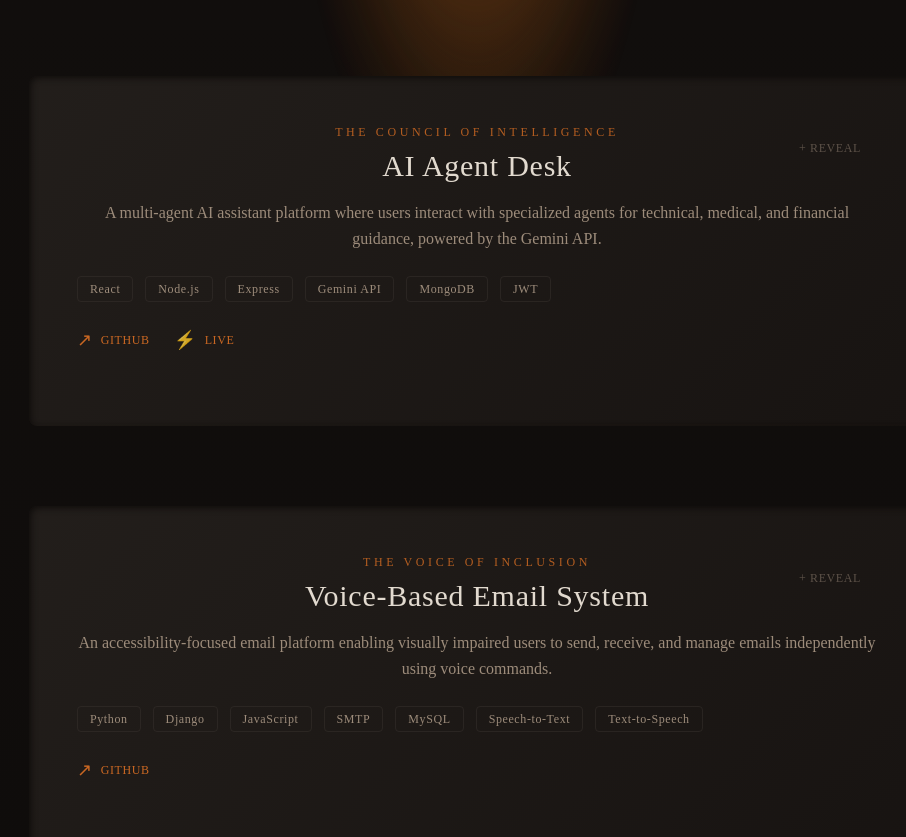
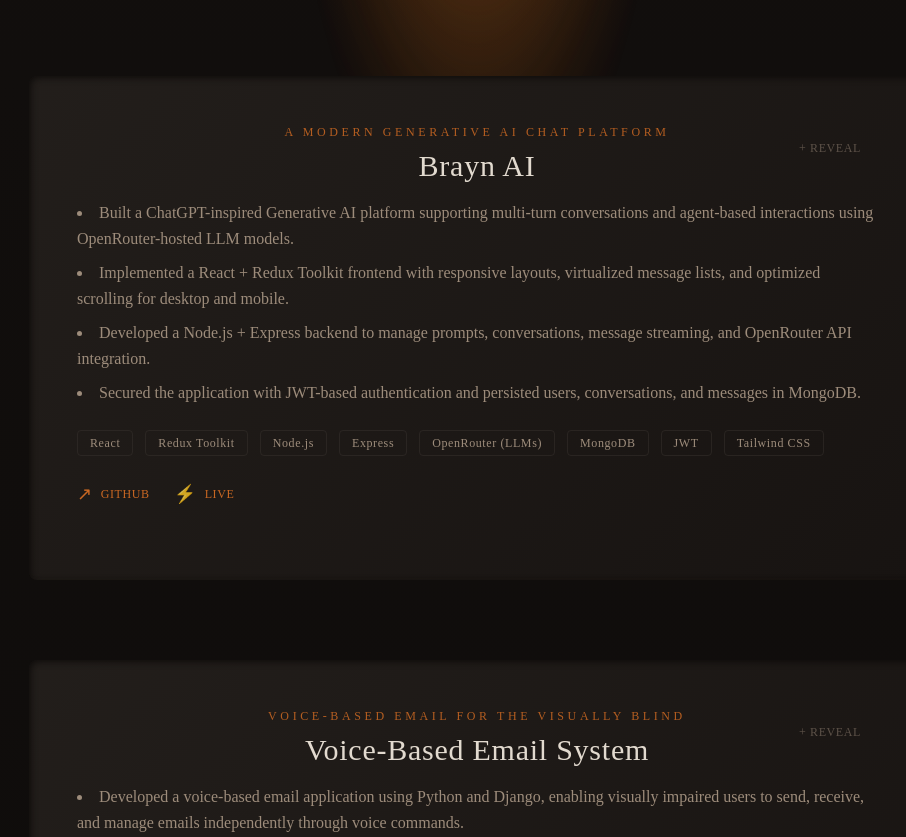
Before and after one commit to altafbalikai/cave-portfolio, a React (Vite) app: page / in a window 1280 px wide. Shown: the part 1960-2797 px from the top of the page, without its empty margins (163-1069 px from the left). Built offline with nearby package versions, Linux system fonts and the light colour scheme; the HTML template or start-up script is replaced by a standard one.

Commit message:
Project Live Links updated

```diff
--- a/src/components/sections/ProjectMurals.tsx
+++ b/src/components/sections/ProjectMurals.tsx
@@ -5,22 +5,38 @@ import TorchLight from '../TorchLight';
 const projects = [
   {
   id: 1,
-    title: 'AI Agent Desk',
-    subtitle: 'The Council of Intelligence',
-    description:
-      'A multi-agent AI assistant platform where users interact with specialized agents for technical, medical, and financial guidance, powered by the Gemini API.',
-    tech: ['React', 'Node.js', 'Express', 'Gemini API', 'MongoDB', 'JWT'],
+  title: 'Brayn AI',
+  subtitle: 'A Modern Generative AI Chat Platform',
+  description: [
+  'Built a ChatGPT-inspired Generative AI platform supporting multi-turn conversations and agent-based interactions using OpenRouter-hosted LLM models.',
+  'Implemented a React + Redux Toolkit frontend with responsive layouts, virtualized message lists, and optimized scrolling for desktop and mobile.',
+  'Developed a Node.js + Express backend to manage prompts, conversations, message streaming, and OpenRouter API integration.',
+  'Secured the application with JWT-based authentication and persisted users, conversations, and messages in MongoDB.',
+],
+  tech: [
+    'React',
+    'Redux Toolkit',
+    'Node.js',
+    'Express',
+    'OpenRouter (LLMs)',
+    'MongoDB',
+    'JWT',
+    'Tailwind CSS',
+  ],
   impact:
-      'Designed and deployed a scalable AI-driven system with secure role-based access and persistent conversational context.',
+    'Built a scalable, production-ready chat system with secure authentication, persistent conversations, and optimized UX across devices.',
   link: 'https://github.com/altafbalikai/AI-Agent-Desk',
-    live: 'https://ai-agent-desk.vercel.app',
+  live: 'https://brayn-ai.vercel.app/',
 },
   {
   id: 2,
   title: 'Voice-Based Email System',
-    subtitle: 'The Voice of Inclusion',
-    description:
-      'An accessibility-focused email platform enabling visually impaired users to send, receive, and manage emails independently using voice commands.',
+  subtitle: 'Voice-Based Email for the Visually Blind',
+  description: [
+    'Developed a voice-based email application using Python and Django, enabling visually impaired users to send, receive, and manage emails independently through voice commands.',
+    'Integrated speech-to-text and text-to-speech modules to allow users to compose, read, and navigate emails entirely hands-free.',
+    'Improved digital accessibility and inclusivity by eliminating the need for external assistance through an intuitive, voice-driven interface.',
+  ],
   tech: [
     'Python',
     'Django',
@@ -31,7 +47,7 @@ const projects = [
     'Text-to-Speech',
   ],
   impact:
-      'Empowered visually impaired users with hands-free digital communication, significantly improving accessibility and independence.',
+    'Enabled hands-free digital communication for visually impaired users, significantly enhancing accessibility and independence.',
   link: 'https://github.com/altafbalikai/Python-Mayhem',
 },
 ];
@@ -110,9 +126,11 @@ const ProjectMurals = () => {
                       {project.title}
                     </h3>
 
-                    <p className="font-body text-muted-foreground leading-relaxed mb-6">
-                      {project.description}
-                    </p>
+                    <ul className="font-body text-muted-foreground leading-relaxed mb-6 space-y-2 list-disc list-inside text-left items-start">
+                      {project.description.map((point, index) => (
+                        <li key={index}>{point}</li>
+                      ))}
+                    </ul>
 
                     {/* Tech stack - ancient symbols */}
                     <div className="flex flex-wrap gap-3 mb-6">
```
Lines whose indentation alone changed are shown as unchanged.
